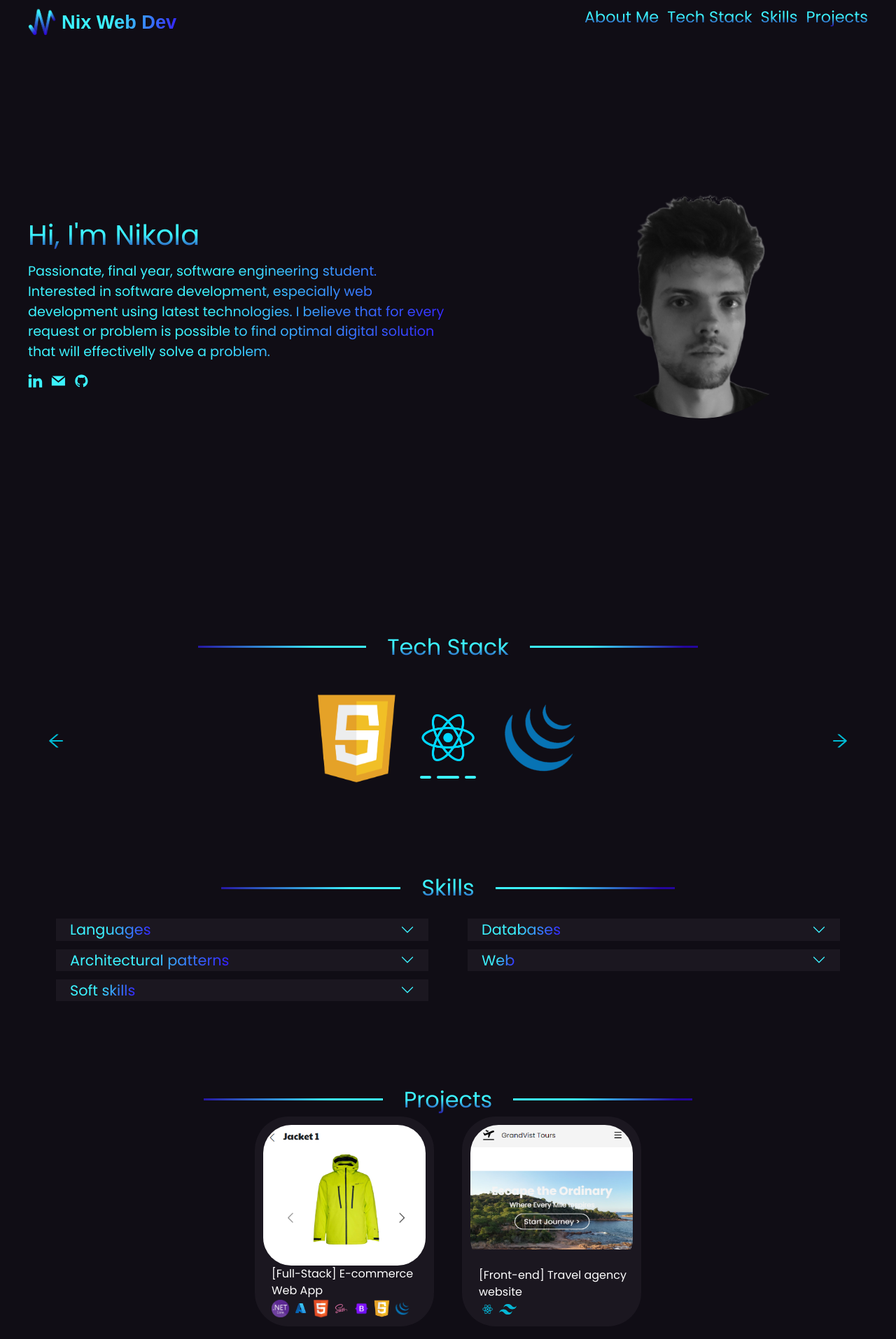
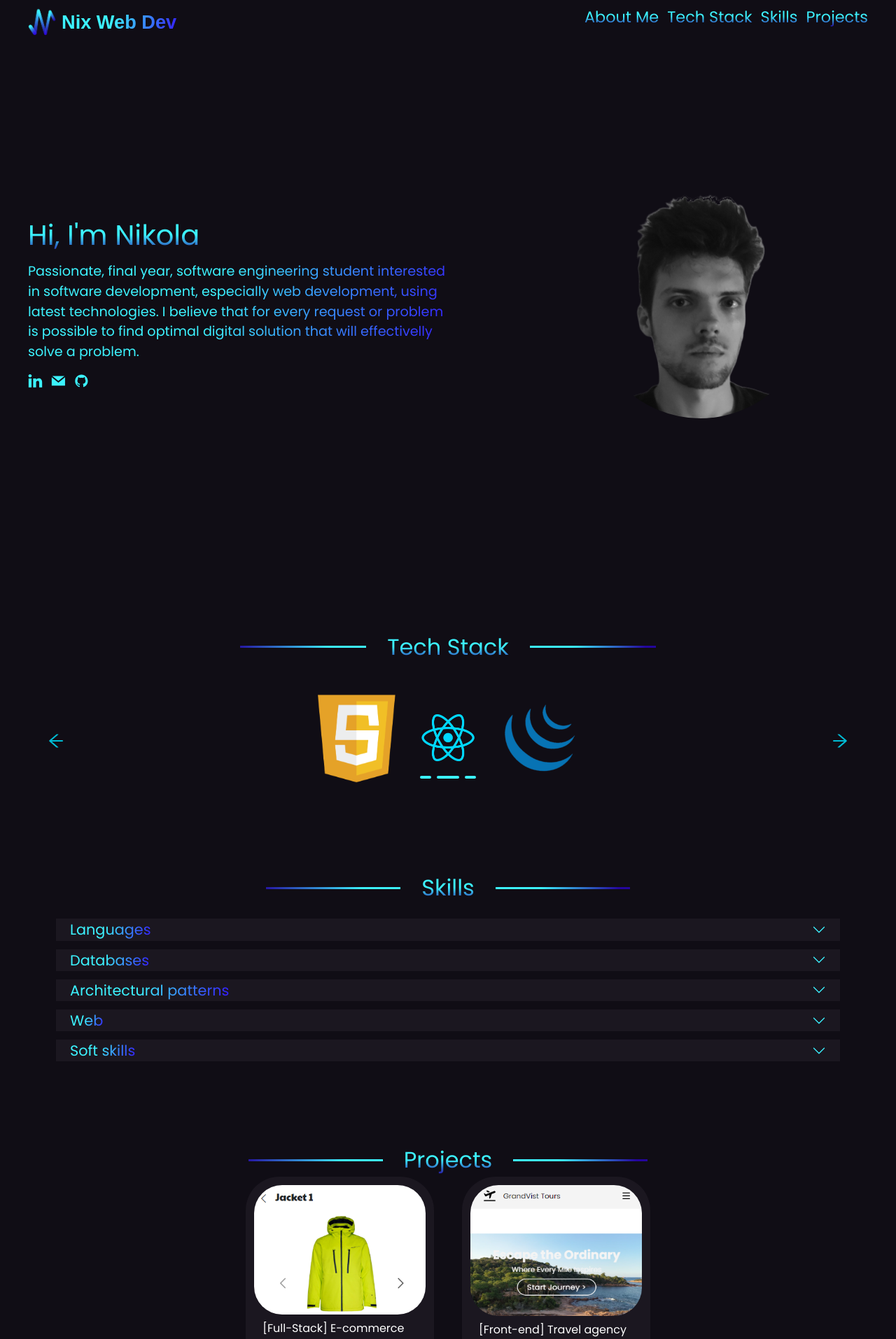
Before and after one commit to Nix27/MyPortfolio, a React (Vite) app: page / in a window 1280 px wide. Shown: the top 1914 px of the page at 70% size. Built offline with nearby package versions, Linux system fonts and the light colour scheme.

Commit message:
Improved skills section

```diff
--- a/src/components/About.jsx
+++ b/src/components/About.jsx
@@ -13,9 +13,9 @@ const About = () => (
     <div className='flex flex-col gap-2 lg:w-[50%]'>
       <h2 className='gradient-text-180 text-[2.5rem]'>Hi, I'm Nikola</h2>
       <p className='gradient-text-110 text-[1.2rem]'>
-        Passionate, final year, software engineering student.
-        Interested in software development, especially web
-        development using latest technologies. I believe that
+        Passionate, final year, software engineering student
+        interested in software development, especially web
+        development, using latest technologies. I believe that
         for every request or problem is possible to find optimal
         digital solution that will effectivelly solve a problem.
       </p>
--- a/src/components/Accordion.jsx
+++ b/src/components/Accordion.jsx
@@ -5,7 +5,7 @@ const Accordion = ({ category, categorySkills }) => {
   const [toogleSkills, setToggleSkills] = useState(false)
 
   return (
-    <div className='flex flex-col'>
+    <div className=''>
         <div className='flex justify-between items-center px-5 bg-dark-purple-100' onClick={() => setToggleSkills(prev => !prev)}>
             <div className='w-[90%]'>
                 <span className='gradient-text-110 text-[1.3rem]'>{category}</span>
--- a/src/components/ProjectCard.jsx
+++ b/src/components/ProjectCard.jsx
@@ -1,8 +1,8 @@
 import React from 'react'
 
 const ProjectCard = ({ project }) => (
-    <a key={project.id} href='#' className='flex flex-col h-[300px] w-[90%] sm:w-[55%] lg:w-[20%] justify-between bg-dark-purple-100 rounded-[3rem]
-          p-3 transition-all hover:scale-90'>
+    <a key={project.id} href='#' className='flex flex-col h-[300px] w-[90%] sm:w-[55%] lg:w-[21%] justify-between bg-dark-purple-100 rounded-[3rem]
+          p-3 gap-2 transition-all hover:scale-90'>
         <div className='h-[220px] overflow-hidden self-center rounded-[2.5rem]'>
             <img src={project.projectImage} alt={project.imageDesc} />
         </div>
--- a/src/components/Skills.jsx
+++ b/src/components/Skills.jsx
@@ -7,7 +7,7 @@ const Skills = () => (
   <section id='skills' className='flex flex-col mt-14'>
     <SectionTitle title={skillsSection.title} />
 
-    <div className='grid grid-cols-1 sm:grid-cols-2 gap-x-0 sm:gap-x-14 gap-y-3 mx-10 lg:mx-20 mt-5'>
+    <div className='flex flex-col gap-x-0 sm:gap-x-14 gap-y-3 mx-10 lg:mx-20 mt-5'>
       {skillsSection.skills.map(skillCategory => (
         <Accordion key={skillCategory.id} {...skillCategory} />
       ))}
--- a/src/index.css
+++ b/src/index.css
@@ -61,7 +61,7 @@ body{
 
 .title::before{
     content: "";
-    width: 20%;
+    width: 15%;
     height: 3px;
     margin-right: 30px;
     background: linear-gradient(270deg, #3CF3FF 27.77%, rgba(51, 0, 255, 0.58) 105.76%);
@@ -69,7 +69,7 @@ body{
 
 .title::after{
     content: "";
-    width: 20%;
+    width: 15%;
     height: 3px;
     margin-left: 30px;
     background: linear-gradient(270deg, rgba(51, 0, 255, 0.58) 8.28%, #3CF3FF 66.77%);
```
